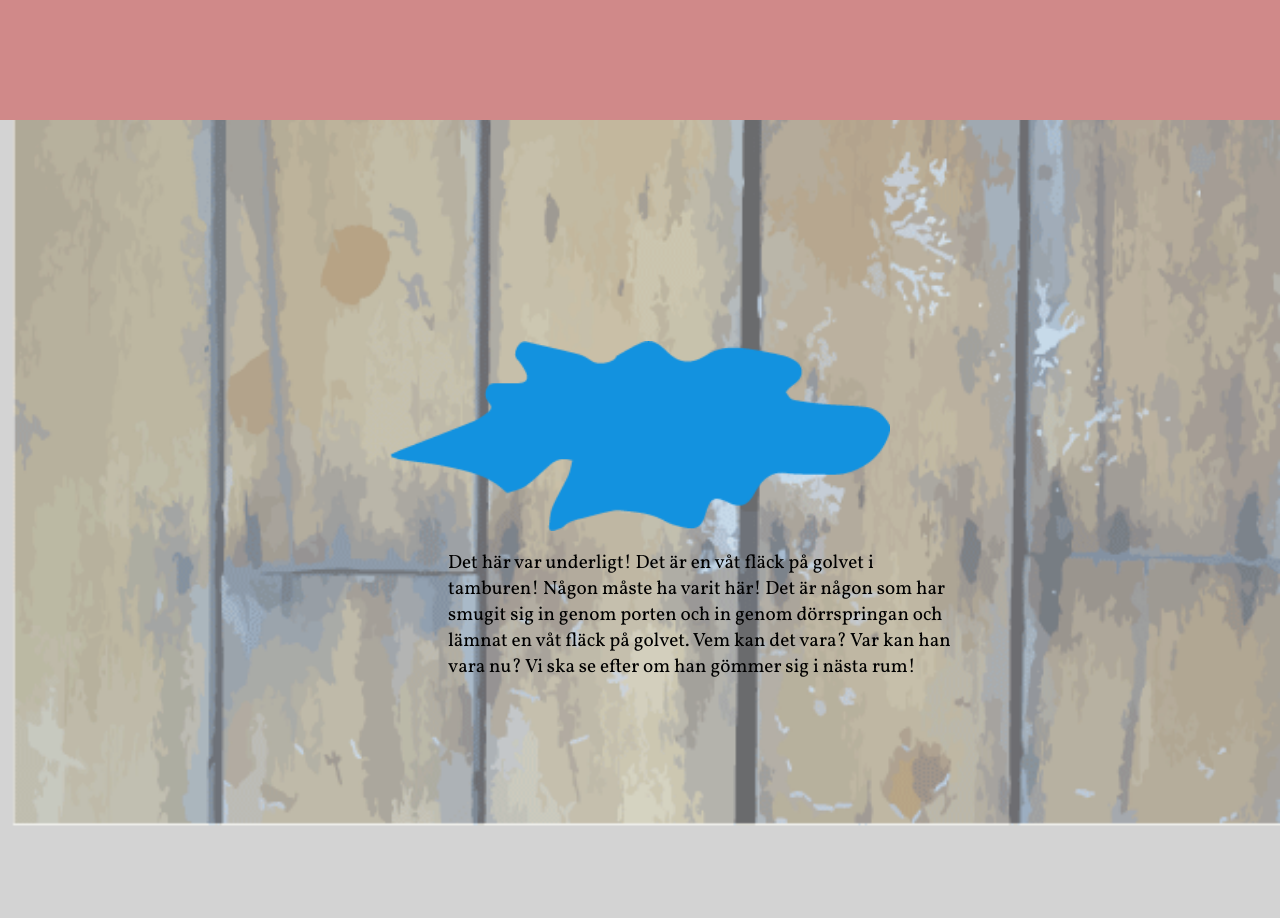
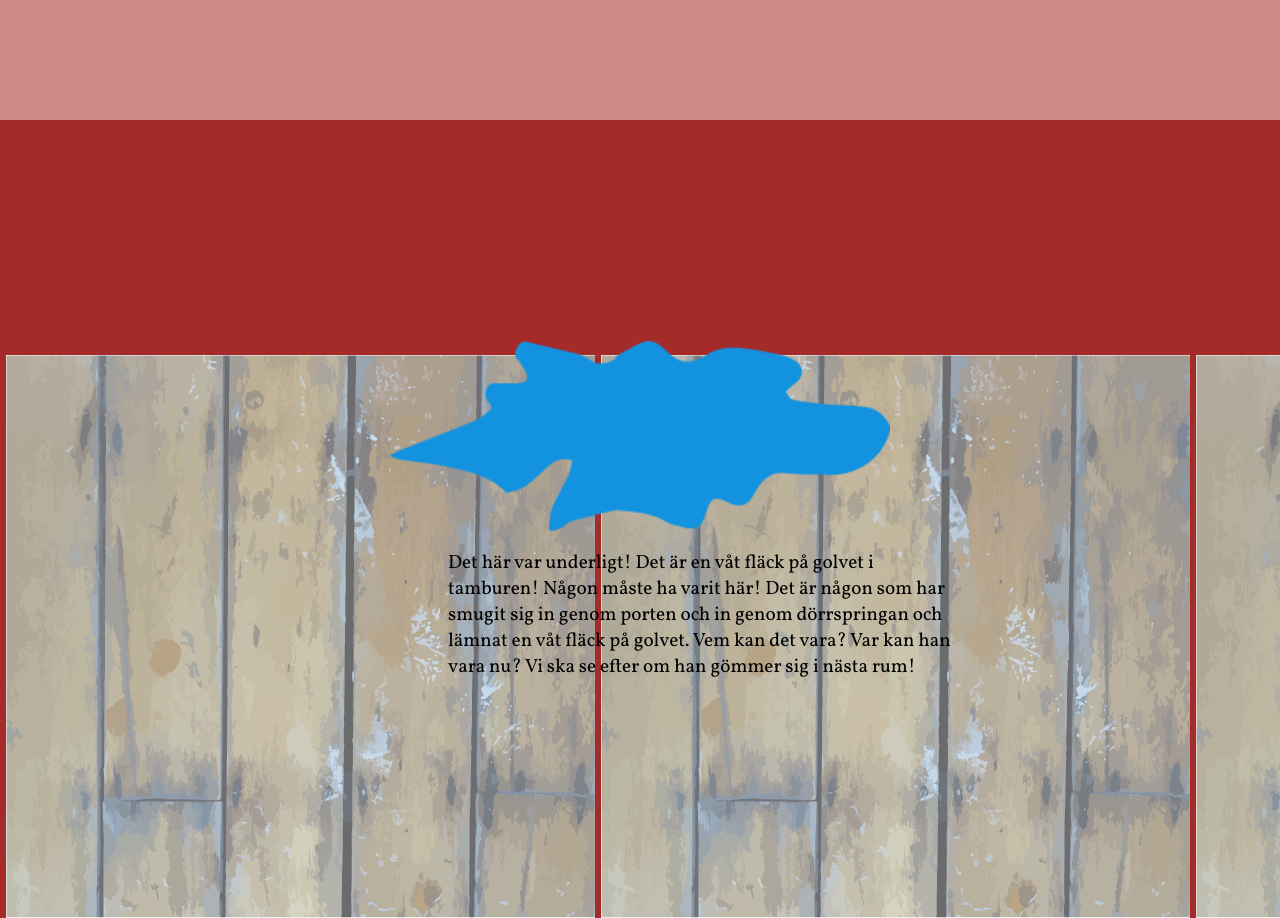
Before and after one commit to cjcmattsson/historienomnagon-1, a plain HTML site: page arbetsyta.html in a window 1280 px wide. Shown: the part 680-1598 px from the top of the page. Drawn offline with nearby package versions, Linux system fonts and the light colour scheme.

Commit message:
Ytterligare försök med golv s 1

```diff
--- a/style.css
+++ b/style.css
@@ -269,20 +269,18 @@ svg:hover {
 
 .one {
   background-image: url(wood2.png);
-  background-position:bottom;
-  background-size: cover;
-  background-repeat: repeat;
+  /*background-size: cover;*/
 
-  background-color: lightgrey;
+  background-color: brown;
   display: flex;
   align-items: center;
   justify-content: center;
   flex-direction: column-reverse;
 }
 
-/*background-image#floor {
+/*background#floor {
   background-size: cover;
-  background-repeat: repeat;
+background-repeat: repeat;
 }*/
 
 #textone {
```
